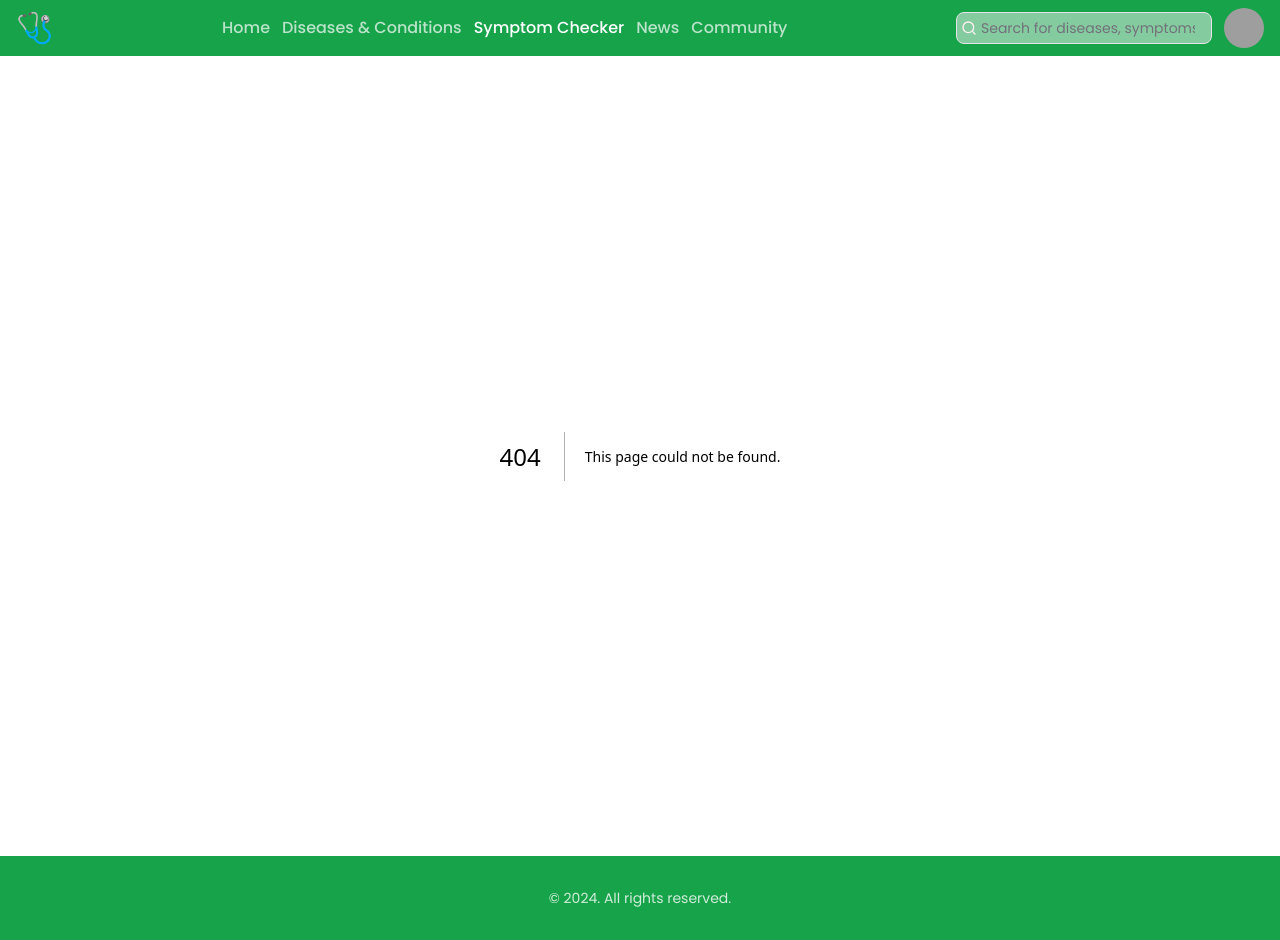
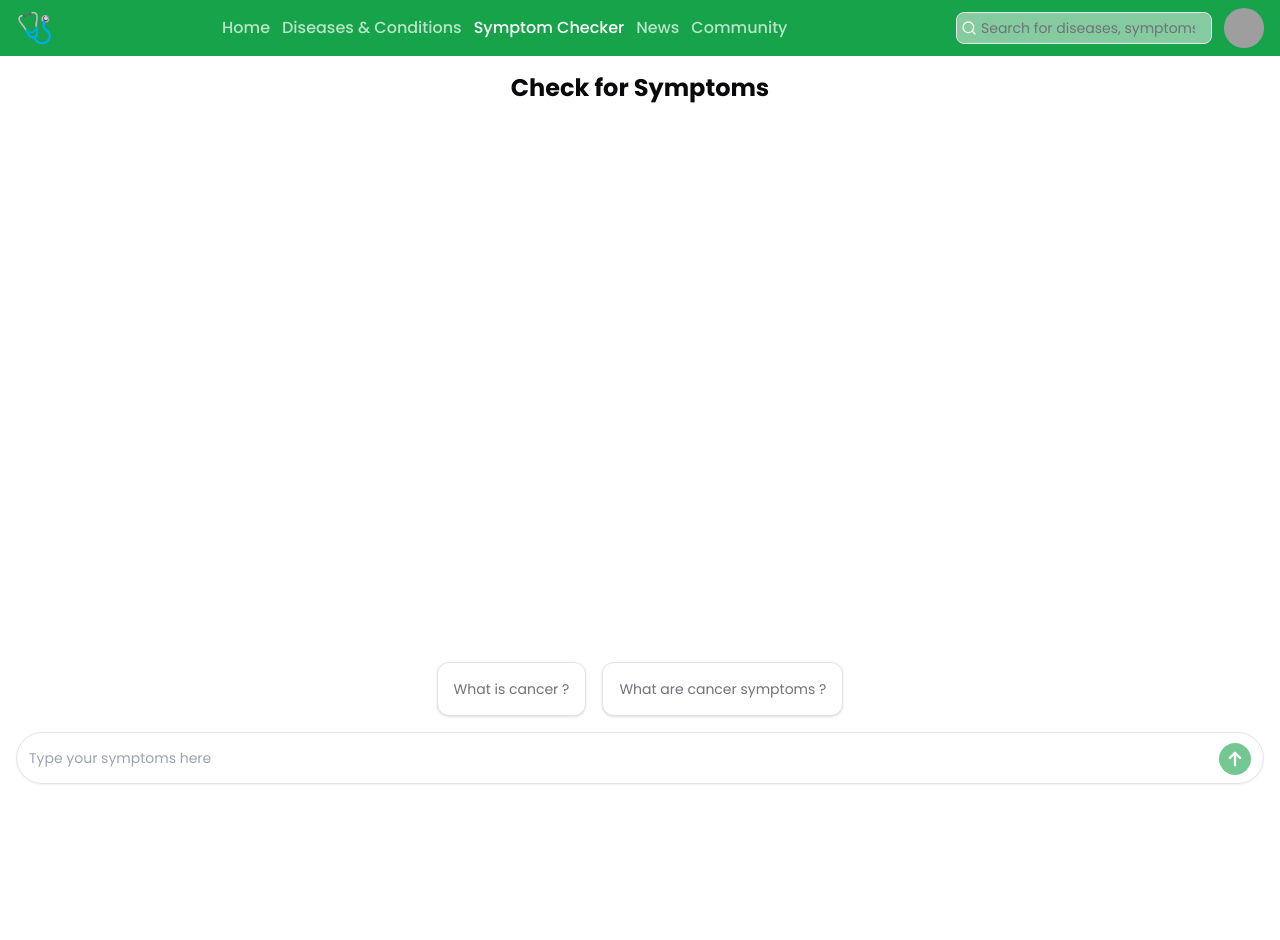
Before and after one commit to Biolater/depreacted, a Next.js app: page /symptom-checker in a window 1280 px wide. Before the commit this address had no page. After the commit the page ends 800 px from the top, so only its background shows below. Built offline with nearby package versions, Linux system fonts and the light colour scheme; no server answers; grey boxes are pictures that could not be loaded.

Commit message:
Symptom checker update

```diff
--- a/app/diseases-conditions/page.tsx
+++ b/app/diseases-conditions/page.tsx
@@ -2,8 +2,9 @@
 import { collection, getDocs } from "firebase/firestore";
 import { db } from "@/firebase";
 import { useEffect, useState } from "react";
-import { DiseaseConditionItem } from "@/components/index";
+import { DiseaseConditionItem, Loading } from "@/components/index";
 import { Button } from "@/components/ui/button";
+
 type DiseasesConditionsItem = {
   name: string;
   url: string;
@@ -45,34 +46,6 @@ const DiseasesConditions = () => {
     fetchDiseasesConditions();
   }, []);
 
-  // useEffect(() => {
-  //   const fetchDiseasesConditions = async () => {
-  //     try {
-  //       const response = await fetch("/diseases-conditions/api");
-  //       if (!response.ok) {
-  //         throw new Error("Network response was not ok");
-  //       }
-  //       const data: DiseasesConditions = await response.json();
-  //       if (data) {
-  //         Object.entries(data).forEach(([letter, conditions]) => {
-  //           try {
-  //             setDoc(doc(db, "diseases", letter), {conditions}, { merge: true });
-  //           } catch (err) {
-  //             console.log(err);
-  //           }
-  //         });
-  //       }
-  //       setDiseases(data);
-  //     } catch (error) {
-  //       console.error("Error fetching diseases:", error);
-  //       setError("An error occurred while fetching the diseases.");
-  //     } finally {
-  //       setLoading(false);
-  //     }
-  //   };
-
-  //   fetchDiseasesConditions();
-  // }, []);
   return (
     <main className="px-4 py-8 sm:px-16 md:px-32">
       <div className="mx-auto max-w-7xl flex flex-col gap-6">
@@ -81,7 +54,7 @@ const DiseasesConditions = () => {
         </h1>
 
         {loading ? (
-          <div className="flex justify-center items-center">LOADING...</div>
+          <Loading />
         ) : error ? (
           <p className="text-center text-red-500">{error}</p>
         ) : (
@@ -97,7 +70,10 @@ const DiseasesConditions = () => {
                         : condition.seeMore.url
                     }
                   >
-                    <Button className="whitespace-break-spaces text-start" variant="link">
+                    <Button
+                      className="whitespace-break-spaces text-start"
+                      variant="link"
+                    >
                       {condition.seeMore.text === "N/A"
                         ? condition.name
                         : `${condition.name} - ${condition.seeMore.text}`}
--- a/app/globals.css
+++ b/app/globals.css
@@ -1,6 +1,7 @@
 @tailwind base;
 @tailwind components;
 @tailwind utilities;
+
 
 
 @layer base {
--- /dev/null
+++ b/app/symptom-checker/page.tsx
@@ -0,0 +1,88 @@
+"use client";
+import { useState, useEffect, useRef } from "react";
+import { GoogleGenerativeAI } from "@google/generative-ai";
+const apiKey = process.env.NEXT_PUBLIC_GEMINI_API_KEY || "";
+const genAI = new GoogleGenerativeAI(apiKey);
+const model = genAI.getGenerativeModel({
+  model: "gemini-1.5-flash",
+  systemInstruction: process.env.NEXT_PUBLIC_GEMINI_SYSTEM_INSTRUCTIONS || "",
+});
+import { Card, CardContent, CardDescription } from "@/components/ui/card";
+const SymptomChecker = () => {
+  const textareaRef = useRef<HTMLTextAreaElement>(null);
+  const [text, setText] = useState("");
+  const [chatMessages, setChatMessages] = useState([]);
+  useEffect(() => {
+    document.body.style.overflow = "hidden";
+    return () => {
+      document.body.style.overflow = "auto";
+    };
+  }, []);
+  useEffect(() => {
+    if (textareaRef.current) {
+      textareaRef.current.style.height = "auto";
+      textareaRef.current.style.height = `${textareaRef.current.scrollHeight}px`;
+    }
+  }, [text]);
+  const handleChange = (event: React.ChangeEvent<HTMLTextAreaElement>) => {
+    setText(event.target.value);
+  };
+  async function run() {
+    const prompt = "I feel sick. What should I do?";
+
+    const result = await model.generateContent(prompt);
+    const response = await result.response;
+    const text = response.text();
+    console.log(text);
+  }
+  return (
+    <div className="w-full h-full flex flex-col flex-1">
+      <div className="flex-1 overflow-hidden">
+        <div className="max-h-[calc(100vh-152px)] h-full flex flex-col justify-between py-4 overflow-y-auto">
+          <h1 className="text-center text-2xl font-bold">Check for Symptoms</h1>
+        </div>
+      </div>
+      <div className="w-full flex flex-col gap-4 p-4">
+        <div className="suggestions gap-4 flex-wrap flex items-center justify-center">
+          <Card className="p-4 cursor-pointer transition-colors duration-300 hover:bg-primary/10">
+            <CardDescription>What is cancer ?</CardDescription>
+          </Card>
+          <Card className="p-4 cursor-pointer transition-colors duration-300 hover:bg-primary/10">
+            <CardDescription>What are cancer symptoms ?</CardDescription>
+          </Card>
+        </div>
+        <div className="w-full justify-center items-center flex border border-input bg-transparent px-3 py-2 text-sm shadow-sm placeholder:text-muted-foreground focus-visible:outline-none focus-visible:ring-1 focus-visible:ring-ring disabled:cursor-not-allowed disabled:opacity-50 resize-none min-h-[52px] rounded-[26px] gap-4">
+          <textarea
+            placeholder="Type your symptoms here"
+            ref={textareaRef}
+            rows={1}
+            onChange={handleChange}
+            className="w-full max-h-52 bg-transparent resize-none outline-none"
+          ></textarea>
+          <button
+            disabled={!text}
+            className={`send-button self-end transition-colors duration-300 ${
+              text ? "bg-primary hover:bg-primary/60" : "bg-primary/60"
+            } rounded-full`}
+          >
+            <svg
+              xmlns="http://www.w3.org/2000/svg"
+              width="32"
+              height="32"
+              viewBox="0 0 32 32"
+            >
+              <path
+                fill="white"
+                fillRule="evenodd"
+                d="M15.192 8.906a1.143 1.143 0 0 1 1.616 0l5.143 5.143a1.143 1.143 0 0 1-1.616 1.616l-3.192-3.192v9.813a1.143 1.143 0 0 1-2.286 0v-9.813l-3.192 3.192a1.143 1.143 0 1 1-1.616-1.616z"
+                clipRule="evenodd"
+              ></path>
+            </svg>
+          </button>
+        </div>
+      </div>
+    </div>
+  );
+};
+
+export default SymptomChecker;
--- a/components/Footer/Footer.tsx
+++ b/components/Footer/Footer.tsx
@@ -1,10 +1,24 @@
+"use client";
+
+import { usePathname } from "next/navigation";
+import { useEffect, useState } from "react";
 const Footer = () => {
+  const pathname = usePathname();
+  const [hide, setHide] = useState(false);
+  useEffect(() => {
+    if (pathname === "/symptom-checker") {
+      setHide(true);
+    }
+    return () => setHide(false);
+  }, [pathname]);
   return (
-    <footer className="px-4 bg-primary py-8 sm:px-16 md:px-32">
-      <div className="mx-auto max-w-7xl text-center">
-        <p className="text-sm text-white/80">© 2024. All rights reserved.</p>
-      </div>
-    </footer>
+    !hide && (
+      <footer className="px-4 bg-primary py-8 sm:px-16 md:px-32">
+        <div className="mx-auto max-w-7xl text-center">
+          <p className="text-sm text-white/80">© 2024. All rights reserved.</p>
+        </div>
+      </footer>
+    )
   );
 };
 
--- /dev/null
+++ b/components/Loading/Loading.tsx
@@ -0,0 +1,24 @@
+"use client";
+
+import { useEffect, useState } from "react";
+import { createPortal } from "react-dom";
+import { InfinitySpin } from "react-loader-spinner";
+
+const Loading = () => {
+  const [mounted, setMounted] = useState(false);
+  useEffect(() => {
+    setMounted(true);
+    return () => setMounted(false);
+  }, []);
+  return (
+    mounted &&
+    createPortal(
+      <div className="loading inset-0 bg-black/80 fixed z-50 w-[100vw] h-[100vh] flex items-center justify-center">
+        <InfinitySpin width="200" color="hsl(var(--primary))" />
+      </div>,
+      document.body
+    )
+  );
+};
+
+export default Loading;
--- a/components/index.ts
+++ b/components/index.ts
@@ -5,4 +5,14 @@ import Features from "./Features/Features";
 import Community from "./Community/Community";
 import Footer from "./Footer/Footer";
 import DiseaseConditionItem from "./DiseasesConditions/DiseaseConditionItem";
-export { Navbar, News, Hero, Features, Community, Footer, DiseaseConditionItem }
+import Loading from "./Loading/loading";
+export {
+  Navbar,
+  News,
+  Hero,
+  Features,
+  Community,
+  Footer,
+  DiseaseConditionItem,
+  Loading,
+};
--- /dev/null
+++ b/components/ui/textarea.tsx
@@ -0,0 +1,24 @@
+import * as React from "react"
+
+import { cn } from "@/lib/utils"
+
+export interface TextareaProps
+  extends React.TextareaHTMLAttributes<HTMLTextAreaElement> {}
+
+const Textarea = React.forwardRef<HTMLTextAreaElement, TextareaProps>(
+  ({ className, ...props }, ref) => {
+    return (
+      <textarea
+        className={cn(
+          "flex min-h-[60px] w-full rounded-md border border-input bg-transparent px-3 py-2 text-sm shadow-sm placeholder:text-muted-foreground focus-visible:outline-none focus-visible:ring-1 focus-visible:ring-ring disabled:cursor-not-allowed disabled:opacity-50",
+          className
+        )}
+        ref={ref}
+        {...props}
+      />
+    )
+  }
+)
+Textarea.displayName = "Textarea"
+
+export { Textarea }
--- a/package.json
+++ b/package.json
@@ -10,6 +10,7 @@
     "lint": "next lint"
   },
   "dependencies": {
+    "@google/generative-ai": "^0.16.0",
     "@radix-ui/react-accordion": "^1.2.0",
     "@radix-ui/react-avatar": "^1.1.0",
     "@radix-ui/react-dropdown-menu": "^2.1.1",
--- a/tsconfig.json
+++ b/tsconfig.json
@@ -21,6 +21,6 @@
       "@/*": ["./*"]
     }
   },
-  "include": ["next-env.d.ts", "**/*.ts", "**/*.tsx", ".next/types/**/*.ts", "puppeteer.js", "firebase.ts", "a.js"],
+  "include": ["next-env.d.ts", "**/*.ts", "**/*.tsx", ".next/types/**/*.ts", "puppeteer.js", "firebase.ts", "a.js", "utils/gemini.js"],
   "exclude": ["node_modules"]
 }
```
Also changed, not shown: a.js (deleted, +0 -94 lines), 1 other file (tests, documents, lock files or other folders).
